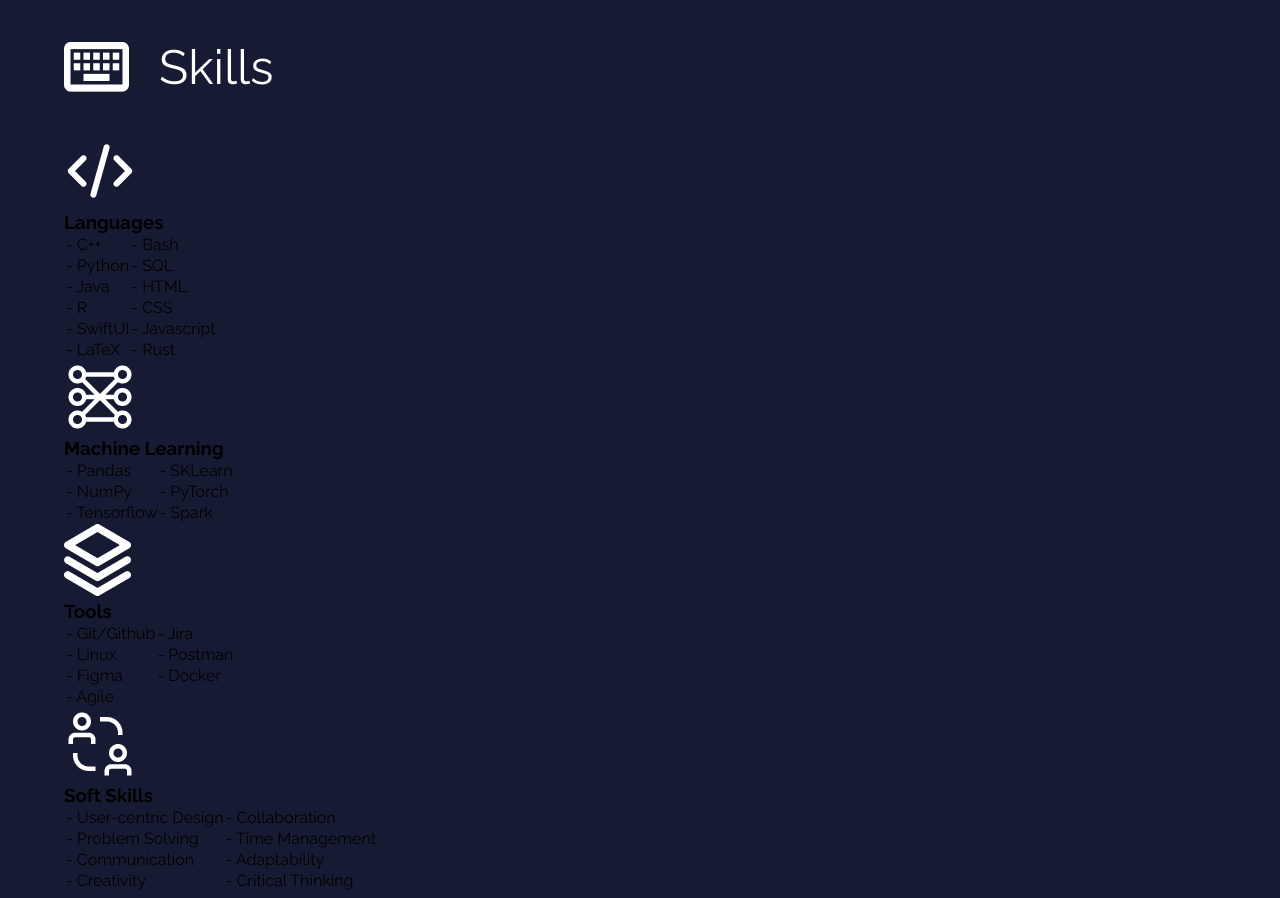
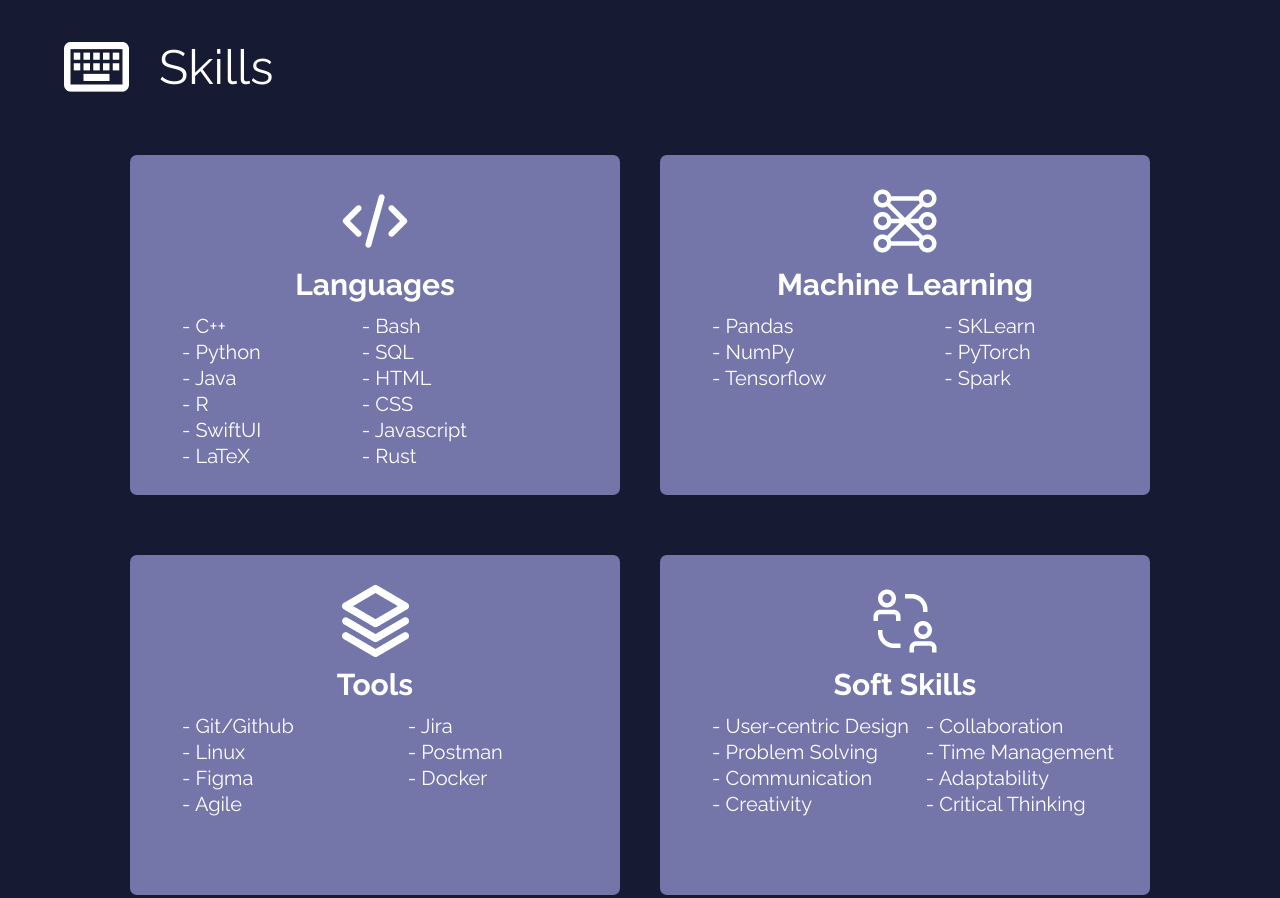
Before and after one commit to kateliggio/my-website, a plain HTML site: page index.html in a window 1280 px wide. Shown: the part 1700-2598 px from the top of the page. Drawn offline with Linux system fonts and the light colour scheme.

Commit message:
styling skills section

```diff
--- a/index.css
+++ b/index.css
@@ -152,6 +152,51 @@ body {
     font-size: 14px;
 }
 
+.row * {
+    background-color: rgb(116, 118, 170, 1.0);
+    border-radius: 7px;
+}
+
+.row {
+    display: flex;
+    flex-direction: row;
+    justify-content: center;
+    align-items: start;
+    width: 100%;
+    margin-top: 20px;
+}
+
+
+.skills-section {
+    display: flex;
+    flex-direction: column;
+    justify-content: start;
+    align-items: center;
+    width: 450px;
+    height: 300px;
+    margin: 20px;
+    padding: 20px;
+}
+
+.skills-section img {
+    margin-top: 10px;
+}
+
+.skills-section h3 {
+    font-size: 30px;
+    color: white;
+    margin-top: 10px;
+}
+
+.skills-section table{
+    margin-top: 10px;
+    color: white;
+    font-size: 20px;
+    border-collapse: separate;
+    width: 100%;
+    padding-left: 30px;
+}
+
 #courses-content {
     display: flex;
     flex-direction: row;
--- a/index.html
+++ b/index.html
@@ -147,9 +147,10 @@
                             <td>- Spark</td>
                         </tr>
                     </table>
+                </div>
             </div>
             <div class="row">
-                <div class="skills-section" id="Tools">
+                <div class="skills-section" id="tools">
                     <img src="./assets/dev-ops.png">
                     <h3>Tools</h3>
                     <table>
```
